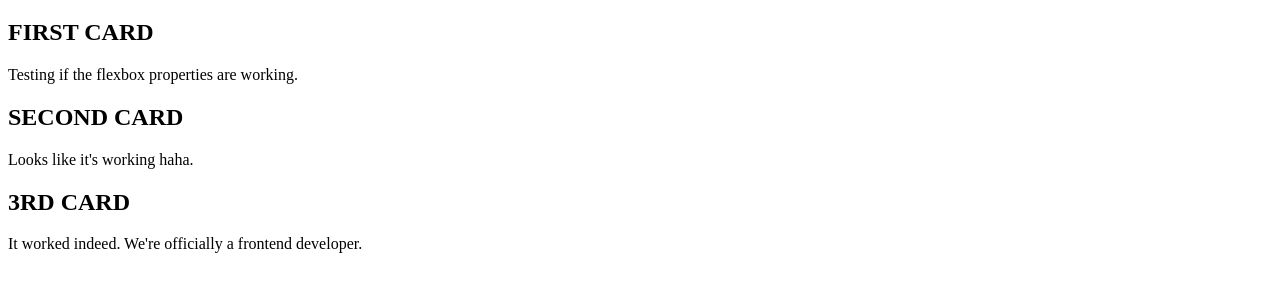
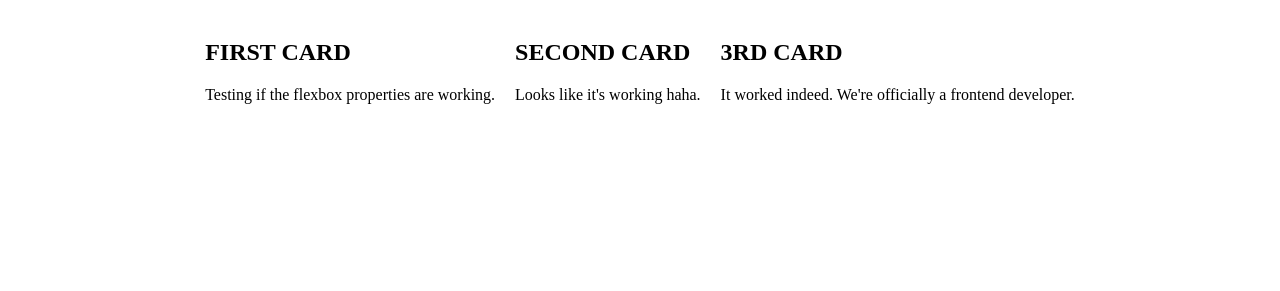
Before and after one commit to andreibasilio-developer/WebTech, a plain HTML site: page css-laboratory/lab5.html in a window 1280 px wide. Shown: the part 61-352 px from the top of the page. Drawn offline with Linux system fonts and the light colour scheme.

Commit message:
Formatted the div wrapper.

```diff
--- a/css-laboratory/style4.css
+++ b/css-laboratory/style4.css
@@ -1,3 +1,9 @@
 * {
     box-sizing: border-box;
 }
+.card-container {
+    display: flex;
+    justify-content: center;
+    align-items: stretch;
+    gap: 20px;
+}
```
